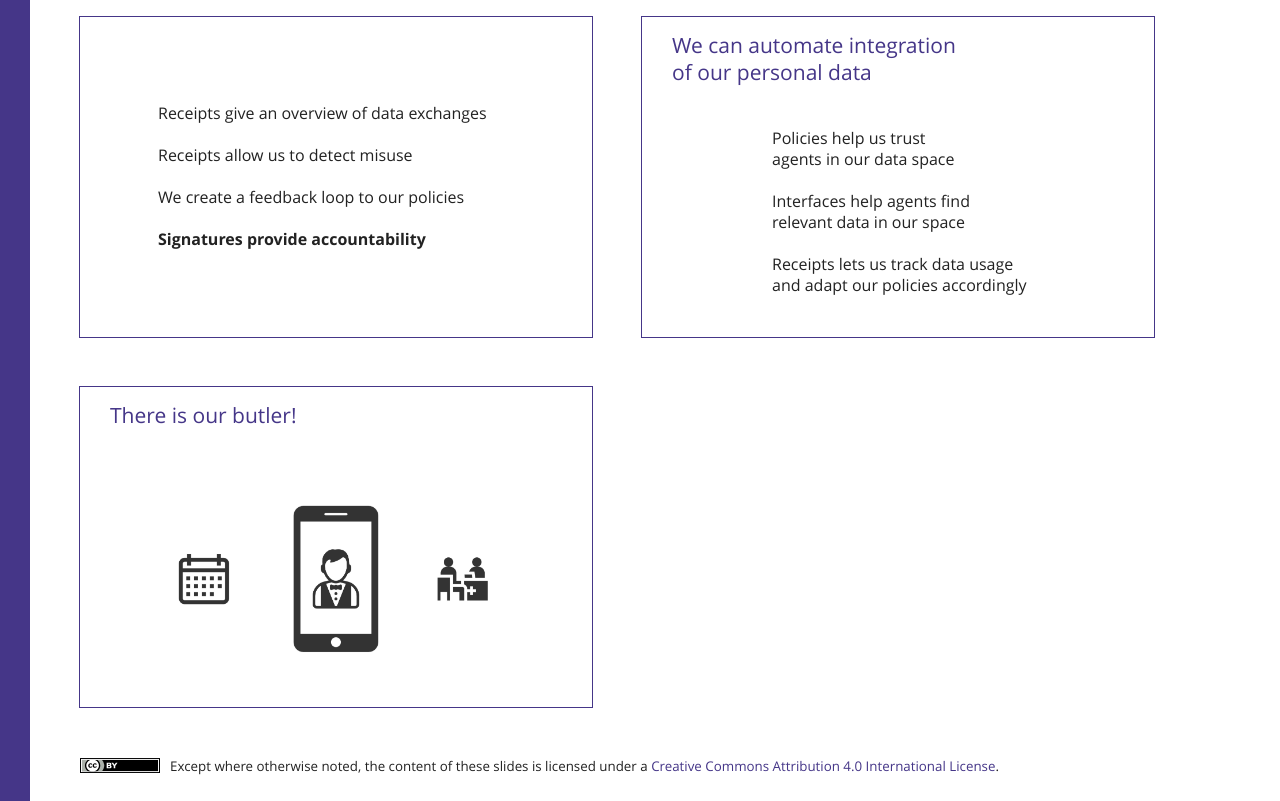
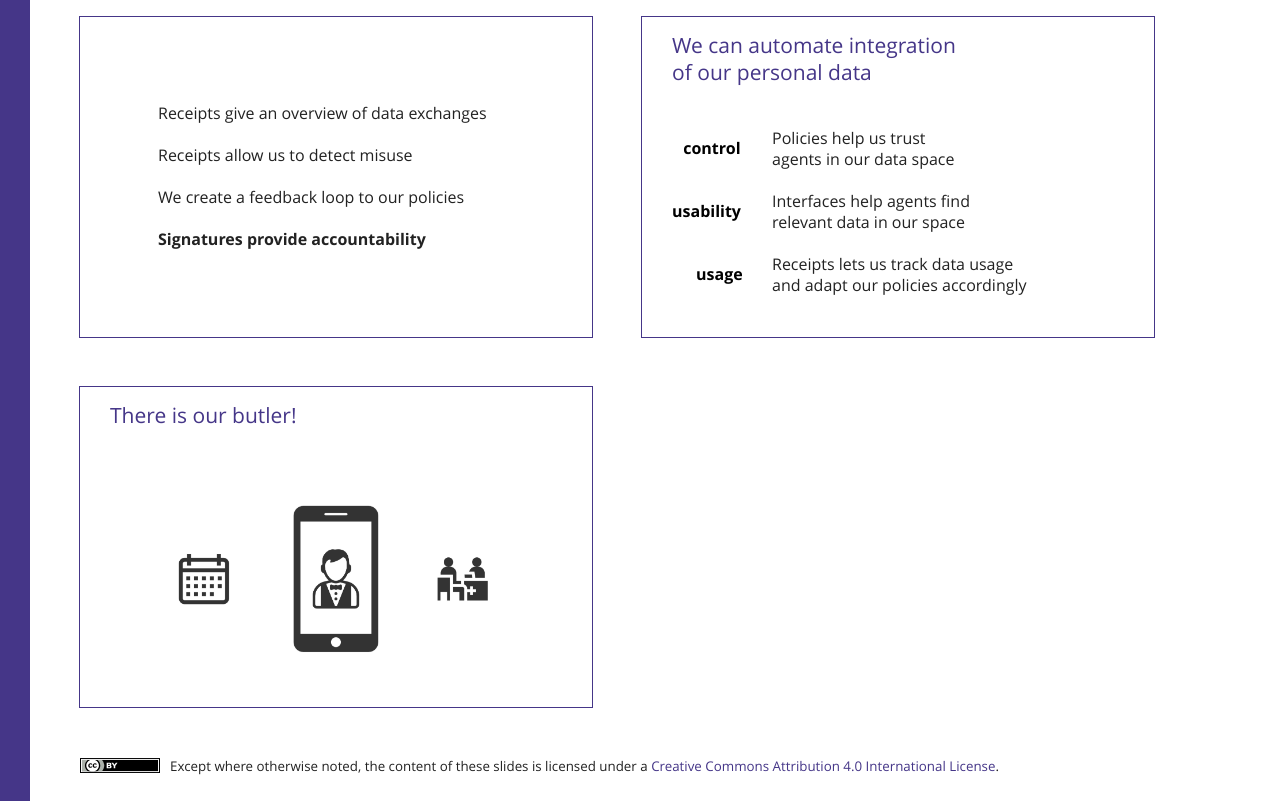
Before and after one commit to Dexagod/IDLab-day-presentation, a website: page index.html in a window 1280 px wide. Shown: the part 2440-3241 px from the top of the page. Drawn offline with Linux system fonts and the light colour scheme.

Commit message:
Added context to conclusion slide

```diff
--- a/index.html
+++ b/index.html
@@ -276,14 +276,25 @@
       of our personal data
     </h2>
     <ul>
+      <p style="position: absolute; left: .7em; margin-top: .6em;">
+        <b style="color: black">control</b>
+      </p>
       <li class="small">
         Policies help us trust<br>
         agents in our data space
       </li>
+
+      <p style="position: absolute; left: 0em; margin-top: .6em;">
+        <b style="color: black">usability</b>
+      </p>
       <li class="small">
         Interfaces help agents find<br>
         relevant data in our space
       </li>
+
+      <p style="position: absolute; left: 1.5em; margin-top: .6em;">
+        <b style="color: black">usage</b>
+      </p>
       <li class="small">
         Receipts lets us track data usage<br>
         and adapt our policies accordingly
```
